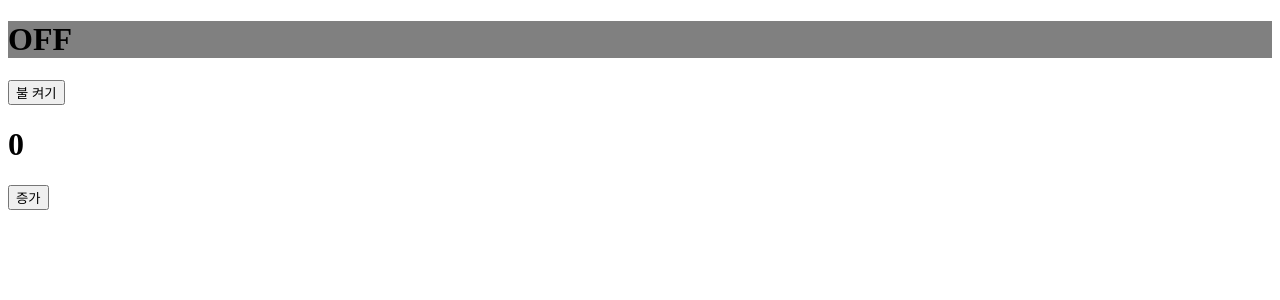
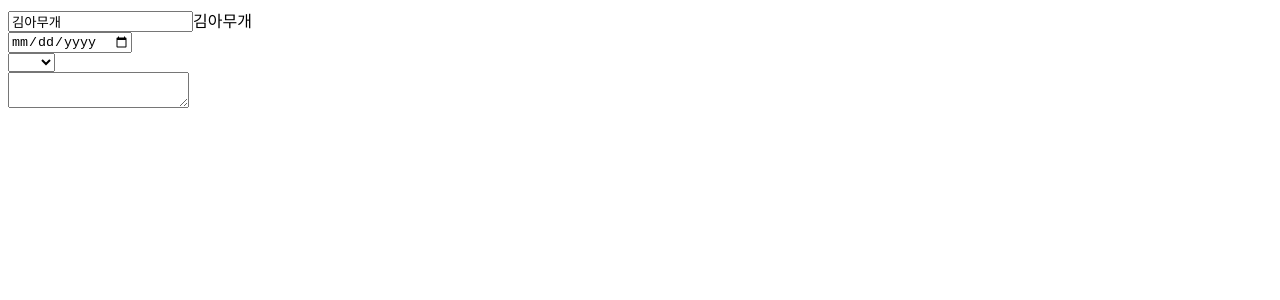
Before and after one commit to mungsil/one-bite-react, a React (Vite) app in the folder sec05/: page / in a window 1280 px wide. Shown: the top 300 px of the page. Built offline with nearby package versions, Linux system fonts and the light colour scheme.

Commit message:
state로 입력받기 기초

```diff
--- a/sec05/src/App.jsx
+++ b/sec05/src/App.jsx
@@ -1,14 +1,9 @@
-import BulbSwitch from "./components/BulbSwitch";
-import Counter from "./components/Counter";
+import Regitster from "./components/Register";
 
 function App() {
-  // const state = useState(0);
-  // useState가 아닌 일반 변수로 선언 시, state가 변경되어도 렌더링이 되지 않음.
-
   return (
     <>
-      <BulbSwitch />
-      <Counter />
+      <Regitster />
     </>
   );
 }
--- /dev/null
+++ b/sec05/src/components/Register.jsx
@@ -0,0 +1,52 @@
+import { useState } from "react";
+
+const Register = () => {
+  const [name, setName] = useState("김아무개"); // state: "", setState: function to change state
+  const [birth, setBirth] = useState("");
+  const [country, setCountry] = useState("");
+  const [bio, setBio] = useState("");
+
+  const onChangeName = (e) => {
+    setName(e.target.value);
+  };
+
+  const onChangeBirth = (e) => {
+    setBirth(e.target.value);
+  };
+
+  const onChangeCountry = (e) => {
+    setCountry(e.target.value);
+  };
+
+  const onChangeBio = (e) => {
+    setBio(e.target.value);
+  };
+
+  return (
+    <div>
+      <div>
+        <input value={name} onChange={onChangeName} placeholder="이름"></input>
+        {name}
+      </div>
+      <div>
+        <input value={birth} onChange={onChangeBirth} type="date" />
+        {birth}
+      </div>
+      <div>
+        <select value={country} onChange={onChangeCountry}>
+          <option value="none"></option>
+          <option value="kr">한국</option>
+          <option value="us">미국</option>
+          <option value="uk">영국</option>
+        </select>
+        {country}
+      </div>
+      <div>
+        <textarea value={bio} onChange={onChangeBio} />
+        {bio}
+      </div>
+    </div>
+  );
+};
+
+export default Register;
```
